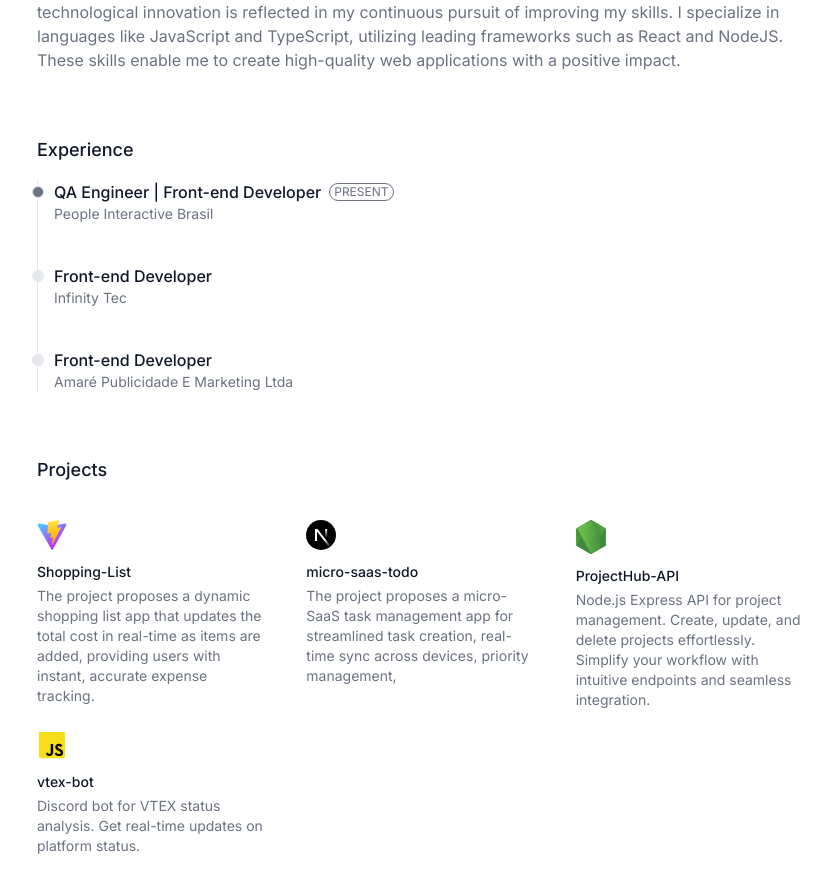
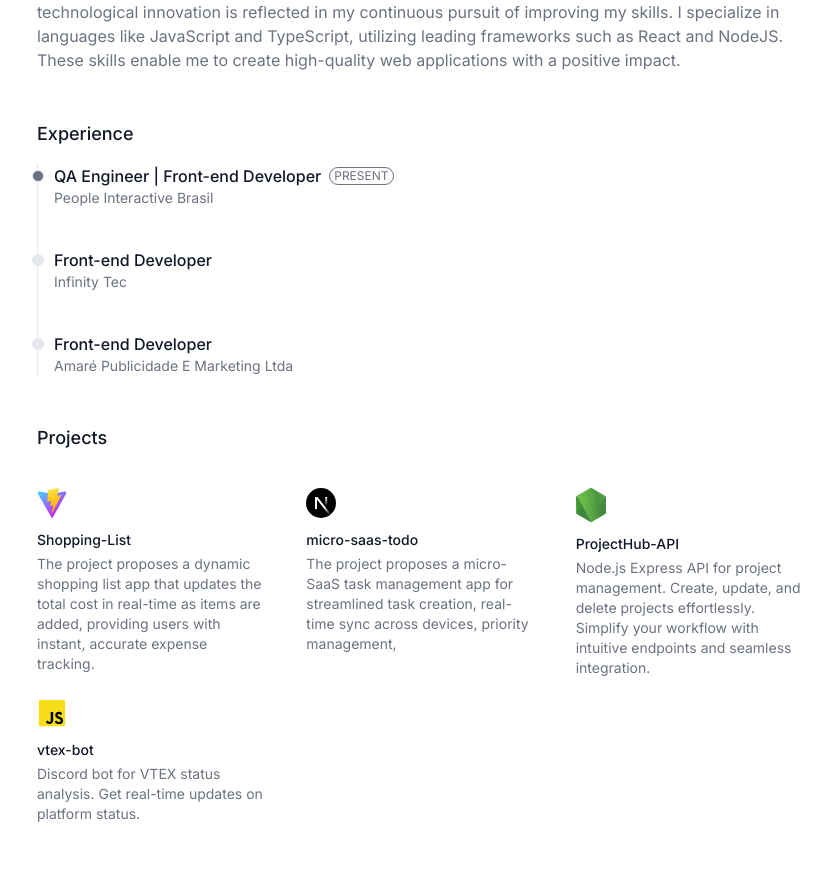
Before and after one commit to betolarbac/Beto-cbl, a Next.js app: page / in a window 1280 px wide. Shown: the part 345-1238 px from the top of the page, without its empty margins (219-1050 px from the left). Built offline with nearby package versions, Linux system fonts and the light colour scheme.

Commit message:
feat: mudança de margem nos blocos

```diff
--- a/src/app/page.tsx
+++ b/src/app/page.tsx
@@ -15,7 +15,7 @@ export default function Home() {
           </p>
         </div>
 
-        <div className="mt-16">
+        <div className="mt-12">
           <h1 className="font-medium text-gray-900 mb-4 text-lg">Experience</h1>
           <ol className="relative border-s border-gray-200">
             <li className="mb-10 ms-4">
@@ -53,7 +53,7 @@ export default function Home() {
           </ol>
         </div>
 
-        <div className="my-16">
+        <div className="my-12">
           <h1 className="font-medium text-gray-900 mb-4 text-lg">Projects</h1>
           <Projects />
         </div>
```
